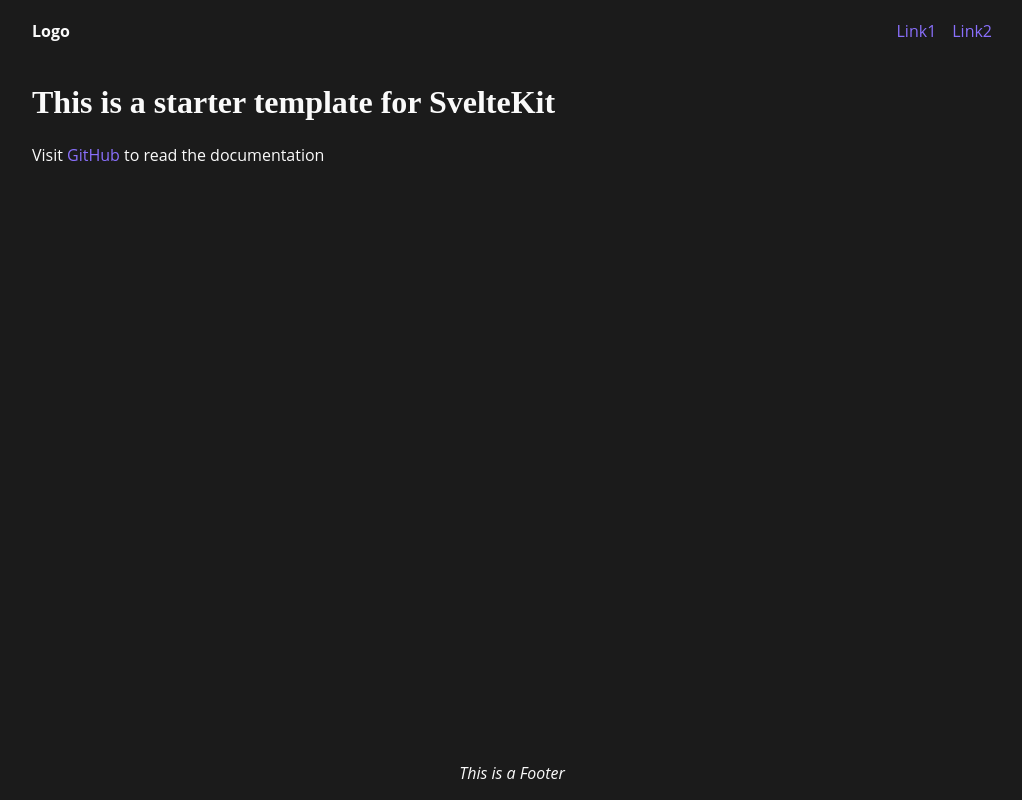
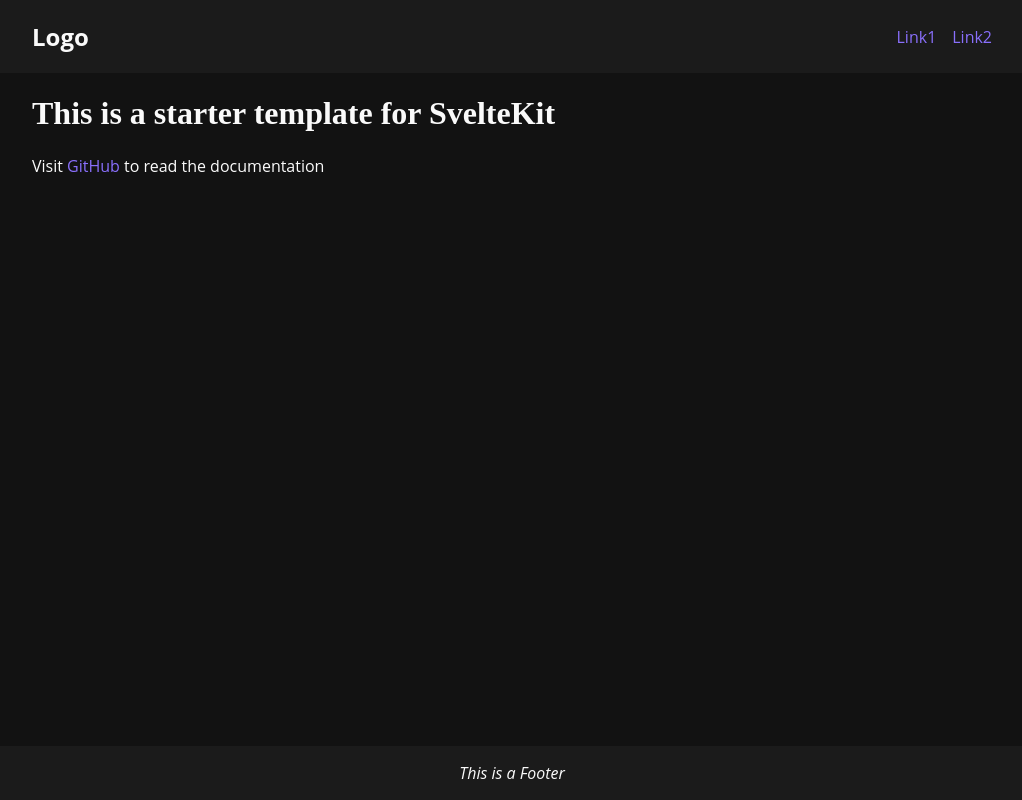
Before and after one commit to b1mind/full-kit, a SvelteKit app: page / in a window 1280 px wide. Shown: the whole page, without its empty margins (128-1150 px from the left). Built offline with nearby package versions, Linux system fonts and the light colour scheme.

Commit message:
🧪 testing default layout

```diff
--- a/src/routes/+layout.svelte
+++ b/src/routes/+layout.svelte
@@ -35,6 +35,7 @@
 		display: grid;
 		grid-template-columns: minmax(1rem, 1fr) minmax(0, 60rem) minmax(1rem, 1fr);
 		grid-template-areas: '. content .';
+		background-color: var(--clr-background-dark);
 
 		& > * {
 			grid-column: content;
@@ -42,12 +43,17 @@
 	}
 
 	header {
-		padding-block: var(--spacer-h-sml, 1.25rem);
+		padding-block: var(--spacer-sml, 1.25rem);
 		display: grid;
 		grid-template-columns: 1fr auto;
+		align-items: center;
+
+		b {
+			font-size: var(--font-med, 1.5rem);
+		}
 	}
 
 	footer {
-		padding-block: var(--spacer-h-sml, 1rem);
+		padding-block: var(--spacer-sml, 1rem);
 	}
 </style>
--- a/src/routes/+page.svelte
+++ b/src/routes/+page.svelte
@@ -4,4 +4,7 @@
 </p>
 
 <style lang="scss">
+	p {
+		grid-column: 1 / 4;
+	}
 </style>
```
